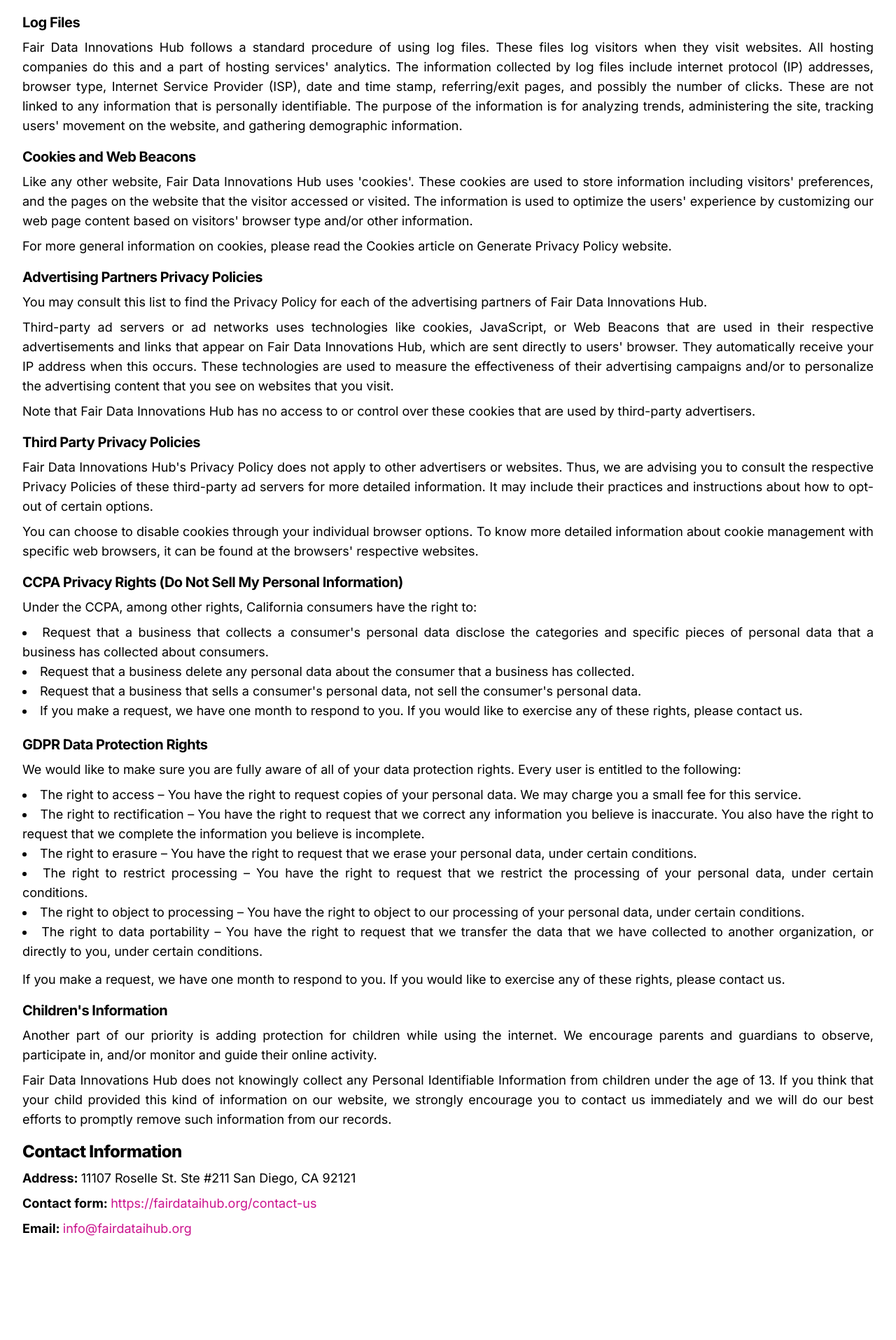
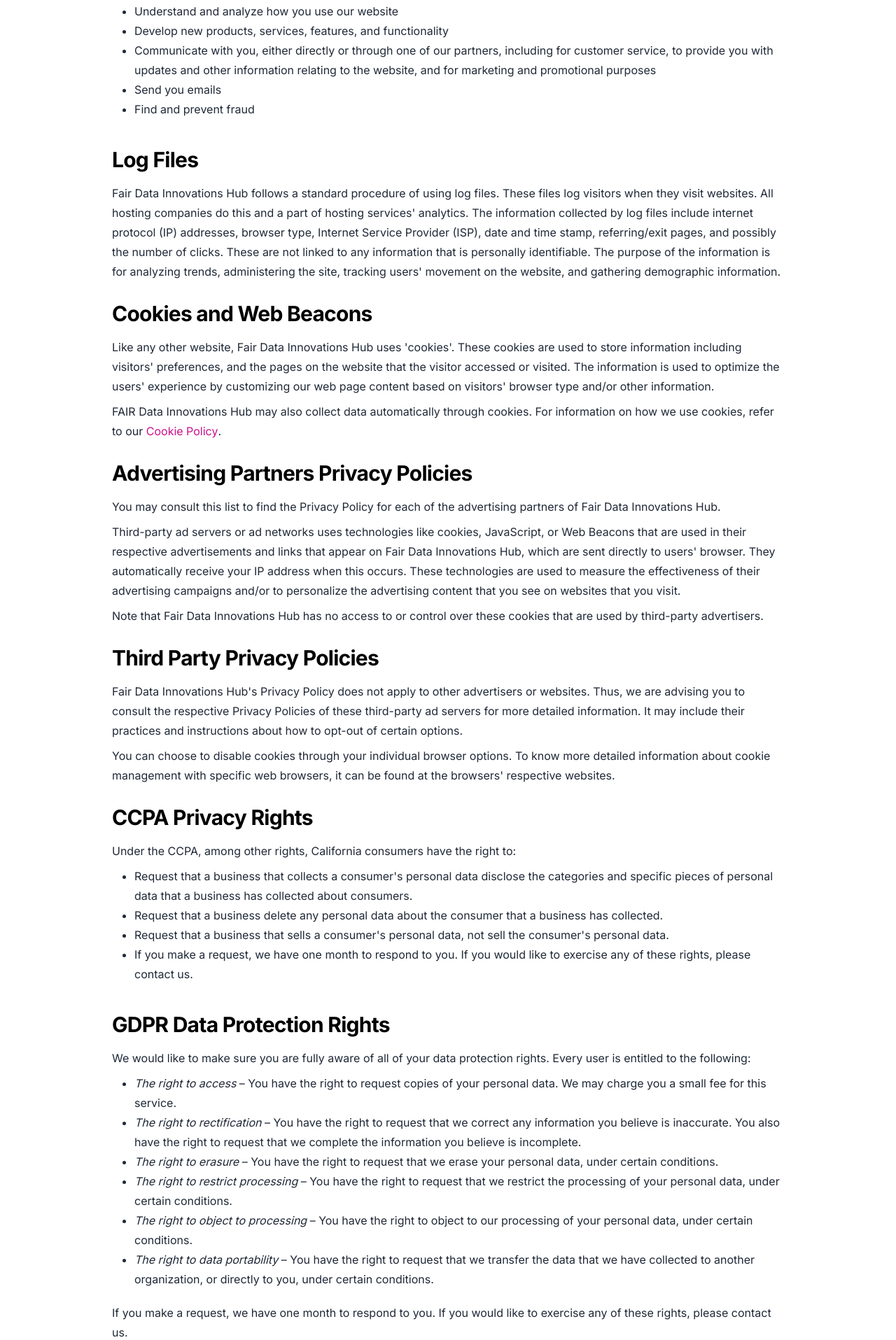
Before and after one commit to fairdataihub/fairdataihub.org, a Nuxt app: page /privacypolicy in a window 1280 px wide. Shown: the part 882-2797 px from the top of the page at 70% size. Before the commit the page ends 2680 px from the top, so only its background shows below. Built offline with nearby package versions, Linux system fonts and the light colour scheme; what tailwindcss-debug-screens would draw is missing.

Commit message:
Update privacy policy

```diff
--- a/pages/privacypolicy/index.vue
+++ b/pages/privacypolicy/index.vue
@@ -11,13 +11,16 @@
     </Html>
 
     <section
-      class="text-black flex flex-col mx-auto max-w-screen-2xl py-5 text-lg text-justify px-6 sm:px-6 lg:px-8"
+      class="text-black flex flex-col mx-auto max-w-screen-lg py-5 text-lg px-6 sm:px-6 lg:px-8"
     >
       <h1 class="heading">Privacy Policy for FAIR Data Innovations Hub</h1>
 
+      <p>Effective Date: December 01, 2021</p>
+
       <p>
         At Fair Data Innovations Hub, accessible from
-        <NuxtLink to="/" class="text-url"> https://fairdataihub.org/ </NuxtLink
+        <NuxtLink to="/" class="text-url text-base">
+          https://fairdataihub.org/ </NuxtLink
         >, one of our main priorities is the privacy of our visitors. This
         Privacy Policy document contains types of information that is collected
         and recorded by Fair Data Innovations Hub and how we use it.
@@ -33,10 +36,7 @@
         for visitors to our website with regards to the information that they
         shared and/or collect in Fair Data Innovations Hub. This policy is not
         applicable to any information collected offline or via channels other
-        than this website. Our Privacy Policy was created with the help of the
-        <a href="https://www.privacypolicygenerator.info"
-          >Free Privacy Policy Generator</a
-        >.
+        than this website.
       </p>
 
       <h2 class="subheading">Consent</h2>
@@ -69,20 +69,24 @@
 
       <p>We use the information we collect in various ways, including to:</p>
 
-      <ul class="list-disc list-inside pb-3">
+      <div class="pl-8">
+        <ul
+          class="list-disc list-outside pb-3 my-1 text-base leading-7 text-gray-800"
+        >
           <li>Provide, operate, and maintain our website</li>
           <li>Improve, personalize, and expand our website</li>
           <li>Understand and analyze how you use our website</li>
           <li>Develop new products, services, features, and functionality</li>
           <li>
-          Communicate with you, either directly or through one of our partners,
-          including for customer service, to provide you with updates and other
-          information relating to the website, and for marketing and promotional
-          purposes
+            Communicate with you, either directly or through one of our
+            partners, including for customer service, to provide you with
+            updates and other information relating to the website, and for
+            marketing and promotional purposes
           </li>
           <li>Send you emails</li>
           <li>Find and prevent fraud</li>
         </ul>
+      </div>
 
       <h2 class="subheading">Log Files</h2>
 
@@ -111,9 +115,10 @@
       </p>
 
       <p>
-        For more general information on cookies, please read
-        <a href="https://www.generateprivacypolicy.com/#cookies"
-          >the Cookies article on Generate Privacy Policy website</a
+        FAIR Data Innovations Hub may also collect data automatically through
+        cookies. For information on how we use cookies, refer to our
+        <NuxtLink to="/cookiepolicy" class="text-url text-base">
+          Cookie Policy </NuxtLink
         >.
       </p>
 
@@ -157,7 +162,7 @@
       </p>
 
       <h2 class="subheading">
-        CCPA Privacy Rights (Do Not Sell My Personal Information)
+        CCPA Privacy Rights
       </h2>
 
       <p>
@@ -165,7 +170,10 @@
         to:
       </p>
 
-      <ul class="list-disc list-inside pb-3">
+      <div class="pl-8">
+        <ul
+          class="list-disc list-outside pb-3 my-1 text-base leading-7 text-gray-800"
+        >
           <li>
             Request that a business that collects a consumer's personal data
             disclose the categories and specific pieces of personal data that a
@@ -184,6 +192,7 @@
             would like to exercise any of these rights, please contact us.
           </li>
         </ul>
+      </div>
 
       <h2 class="subheading">GDPR Data Protection Rights</h2>
 
@@ -191,36 +200,45 @@
         We would like to make sure you are fully aware of all of your data
         protection rights. Every user is entitled to the following:
       </p>
-      <ul class="list-disc list-inside pb-3">
+
+      <div class="pl-8">
+        <ul
+          class="list-disc list-outside pb-3 my-1 text-base leading-7 text-gray-800"
+        >
           <li>
-          The right to access – You have the right to request copies of your
-          personal data. We may charge you a small fee for this service.
+            <span class="italic"> The right to access </span>
+            – You have the right to request copies of your personal data. We may
+            charge you a small fee for this service.
           </li>
           <li>
-          The right to rectification – You have the right to request that we
-          correct any information you believe is inaccurate. You also have the
-          right to request that we complete the information you believe is
-          incomplete.
+            <span class="italic"> The right to rectification </span> – You have
+            the right to request that we correct any information you believe is
+            inaccurate. You also have the right to request that we complete the
+            information you believe is incomplete.
           </li>
           <li>
-          The right to erasure – You have the right to request that we erase
-          your personal data, under certain conditions.
-        </li>
-        <li>
-          The right to restrict processing – You have the right to request that
-          we restrict the processing of your personal data, under certain
+            <span class="italic"> The right to erasure </span> – You have the
+            right to request that we erase your personal data, under certain
             conditions.
           </li>
           <li>
-          The right to object to processing – You have the right to object to
-          our processing of your personal data, under certain conditions.
+            <span class="italic"> The right to restrict processing </span> – You
+            have the right to request that we restrict the processing of your
+            personal data, under certain conditions.
           </li>
           <li>
-          The right to data portability – You have the right to request that we
-          transfer the data that we have collected to another organization, or
-          directly to you, under certain conditions.
+            <span class="italic"> The right to object to processing </span> –
+            You have the right to object to our processing of your personal
+            data, under certain conditions.
+          </li>
+          <li>
+            <span class="italic"> The right to data portability </span> – You
+            have the right to request that we transfer the data that we have
+            collected to another organization, or directly to you, under certain
+            conditions.
           </li>
         </ul>
+      </div>
 
       <p>
         If you make a request, we have one month to respond to you. If you would
@@ -243,7 +261,21 @@
         efforts to promptly remove such information from our records.
       </p>
 
-      <h2 class="heading">Contact Information</h2>
+      <h2 class="subheading">Privacy policy changes</h2>
+
+      <p>
+        Just as our business changes constantly, this Privacy Policy may also change from time to time. If you want to see changes made to this Privacy Policy from time to time, we invite you to access this Privacy Policy to see the changes. If we make material changes or changes that will have an impact on you (e.g. when we start processing your personal information for other purposes than set out above), we will contact you prior to commencing that processing.
+      </p>
+
+      <p>
+        Any material changes made will be notified to you via our Sites or by email, to the extent possible, three (3) business days at least before any changes come into force.
+      </p>
+
+      <h2 class="subheading">Questions and complaints</h2>
+
+      <p>
+        Please feel free to contact us if you have any questions or complaints about Fair Data Innovation Hub’s Privacy Policy or practices.
+      </p>
 
       <p>
         <strong> Address: </strong> 11107 Roselle St. Ste #211 San Diego, CA
@@ -252,14 +284,14 @@
 
       <p>
         <strong> Contact form: </strong>
-        <NuxtLink to="/contact-us" class="text-url">
+        <NuxtLink to="/contact-us" class="text-url text-base">
           https://fairdataihub.org/contact-us
         </NuxtLink>
       </p>
 
       <p>
         <strong> Email: </strong>
-        <a href="mailto:info@fairdataihub.org" class="text-url">
+        <a href="mailto:info@fairdataihub.org" class="text-url text-base">
           info@fairdataihub.org
         </a>
       </p>
@@ -279,17 +311,14 @@ export default {
 
 <style lang="postcss" scoped>
 .heading {
-  @apply my-2 font-extrabold tracking-tight text-2xl;
+  @apply mb-3 mt-4 font-extrabold tracking-tight text-4xl;
 }
 
 .subheading {
-  @apply py-2 font-bold tracking-tight text-xl;
-}
-.subsubheading {
-  @apply py-2 font-bold tracking-tight text-lg;
+  @apply mb-3 mt-6 font-bold tracking-tight text-3xl;
 }
 
 p {
-  @apply pb-2;
+  @apply my-1 text-base leading-7 text-gray-800 font-normal;
 }
 </style>
```
Lines whose indentation alone changed are shown as unchanged.
